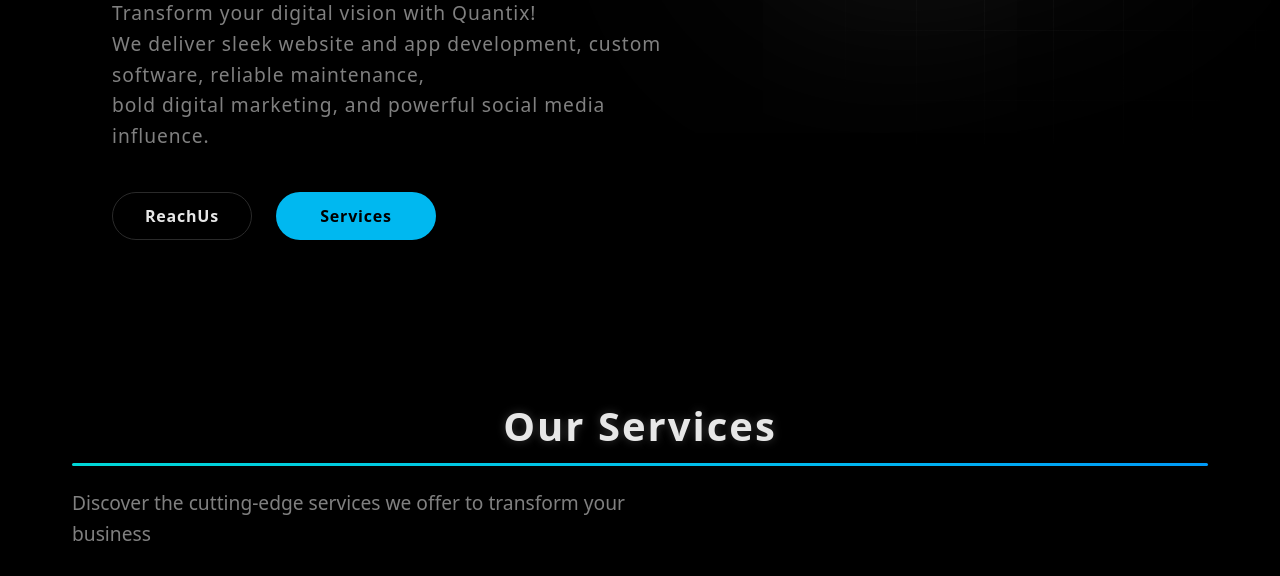
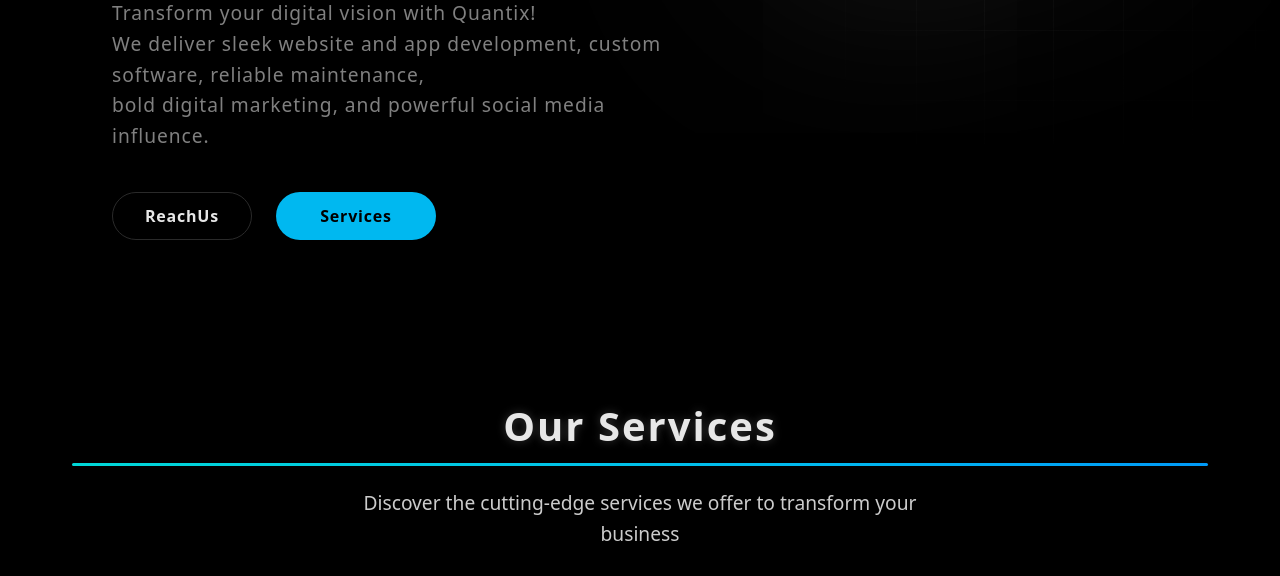
Before and after one commit to imprajwalraj2105/QuantixTech, a plain HTML site: page index.html in a window 1280 px wide. Shown: the part 376-952 px from the top of the page. Drawn offline with nearby package versions, Linux system fonts and the light colour scheme; some packages are replaced by stand-ins of ours; a script that the page names is missing.

Commit message:
Update styles.css
The CSS present in the section description has been changed

```diff
--- a/styles.css
+++ b/styles.css
@@ -357,9 +357,10 @@ h1 {
 
 .section-description {
     font-size: 1.2rem;
-    color: gray;
-    max-width: 600px;
-    margin-bottom: 3rem;
+    max-width: 600px; /* Reduced from 800px to make lines shorter */
+    margin: 0 auto;
+    color: #cccccc;
+    text-align: center;
     line-height: 1.6;
 }
 
```
